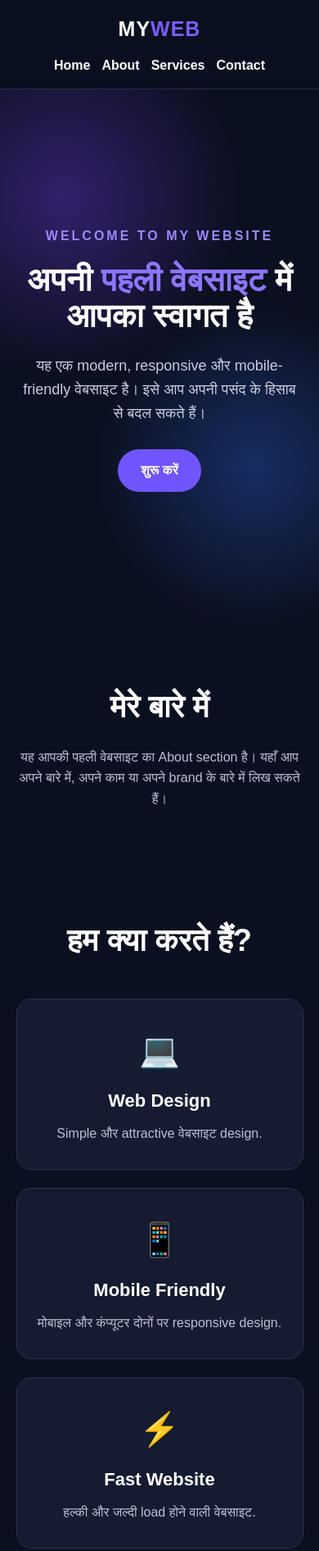
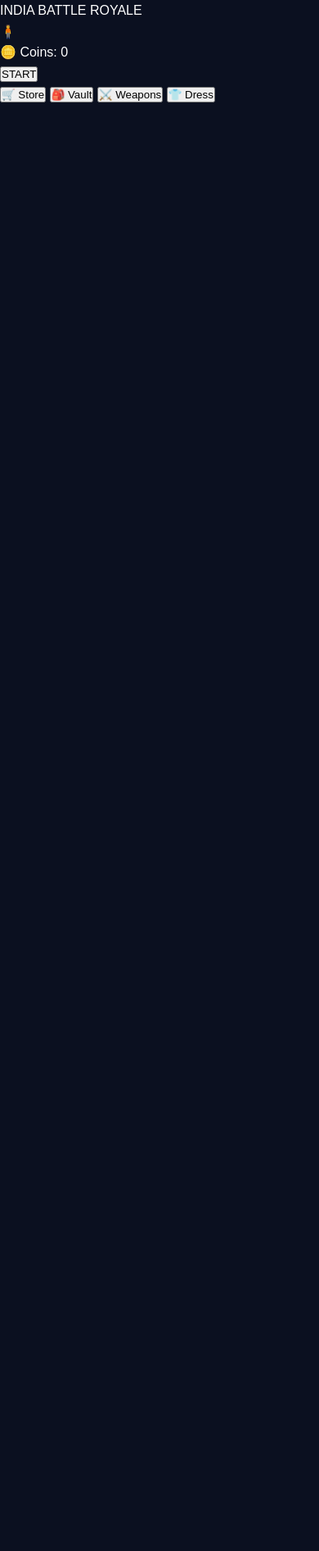
Before and after one commit to sharmaa70951-cyber/Indian-battle-royale-, a plain HTML site: page index.html in a window 390 px wide. Shown: the top 1892 px of the page at 82% size. After the commit the page ends 844 px from the top, so only its background shows below. Drawn offline with Linux system fonts and the light colour scheme.

Commit message:
Update index.html

```diff
--- a/index.html
+++ b/index.html
@@ -3,73 +3,55 @@
 <head>
   <meta charset="UTF-8">
   <meta name="viewport" content="width=device-width, initial-scale=1.0">
-  <title>My First Website</title>
+  <title>India Battle Royale</title>
   <link rel="stylesheet" href="style.css">
 </head>
+
 <body>
 
-  <header class="navbar">
-    <div class="logo">MY<span>WEB</span></div>
-    <nav>
-      <a href="#home">Home</a>
-      <a href="#about">About</a>
-      <a href="#services">Services</a>
-      <a href="#contact">Contact</a>
-    </nav>
-  </header>
+  <!-- LOBBY -->
+  <div id="lobby">
+    <div class="game-title">INDIA BATTLE ROYALE</div>
 
-  <main>
-    <section id="home" class="hero">
-      <div class="hero-content">
-        <p class="tag">WELCOME TO MY WEBSITE</p>
-        <h1>अपनी <span>पहली वेबसाइट</span> में आपका स्वागत है</h1>
-        <p class="subtitle">
-          यह एक modern, responsive और mobile-friendly वेबसाइट है।
-          इसे आप अपनी पसंद के हिसाब से बदल सकते हैं।
-        </p>
-        <a class="btn" href="#about">शुरू करें</a>
-      </div>
-    </section>
+    <div class="player">
+      <div class="player-body">🧍</div>
+    </div>
 
-    <section id="about" class="section">
-      <h2>मेरे बारे में</h2>
-      <p>
-        यह आपकी पहली वेबसाइट का About section है।
-        यहाँ आप अपने बारे में, अपने काम या अपने brand के बारे में लिख सकते हैं।
-      </p>
-    </section>
+    <div class="coins">🪙 Coins: <span id="coins">0</span></div>
 
-    <section id="services" class="section">
-      <h2>हम क्या करते हैं?</h2>
-      <div class="cards">
-        <div class="card">
-          <div class="icon">💻</div>
-          <h3>Web Design</h3>
-          <p>Simple और attractive वेबसाइट design.</p>
-        </div>
-        <div class="card">
-          <div class="icon">📱</div>
-          <h3>Mobile Friendly</h3>
-          <p>मोबाइल और कंप्यूटर दोनों पर responsive design.</p>
-        </div>
-        <div class="card">
-          <div class="icon">⚡</div>
-          <h3>Fast Website</h3>
-          <p>हल्की और जल्दी load होने वाली वेबसाइट.</p>
-        </div>
-      </div>
-    </section>
+    <button id="startBtn">START</button>
 
-    <section id="contact" class="section contact">
-      <h2>Contact</h2>
-      <p>नीचे अपना email या social media link डाल सकते हैं।</p>
-      <a class="btn" href="mailto:youremail@example.com">Email करें</a>
-    </section>
-  </main>
+    <div class="menu">
+      <button>🛒 Store</button>
+      <button>🎒 Vault</button>
+      <button>⚔️ Weapons</button>
+      <button>👕 Dress</button>
+    </div>
+  </div>
 
-  <footer>
-    <p>© 2026 My Web. All Rights Reserved.</p>
-  </footer>
+  <!-- GAME -->
+  <div id="game" style="display:none;">
+    <div class="topbar">
+      ❤️ HP: <span id="hp">500</span>
+      <span>👥 Players: 100</span>
+    </div>
 
+    <div id="map">
+      <div class="fort fort1">🏰<br>चित्तौड़गढ़</div>
+      <div class="fort fort2">🏰<br>मेहरानगढ़</div>
+      <div class="fort fort3">🏰<br>लाल किला</div>
+
+      <div id="player">🧍</div>
+    </div>
+
+    <div class="controls">
+      <button onclick="move('up')">⬆️</button><br>
+      <button onclick="move('left')">⬅️</button>
+      <button onclick="move('down')">⬇️</button>
+      <button onclick="move('right')">➡️</button>
+    </div>
+  </div>
+
+  <script src="script.js"></script>
 </body>
 </html>
```
